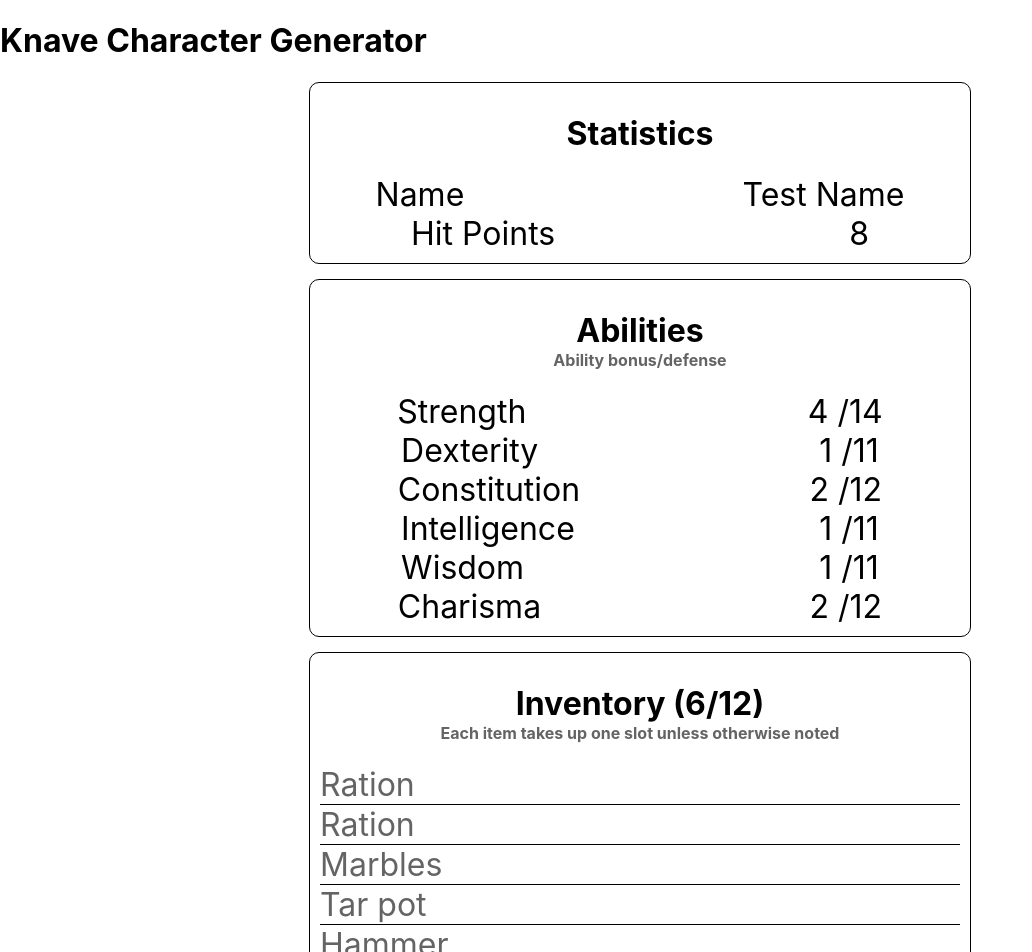
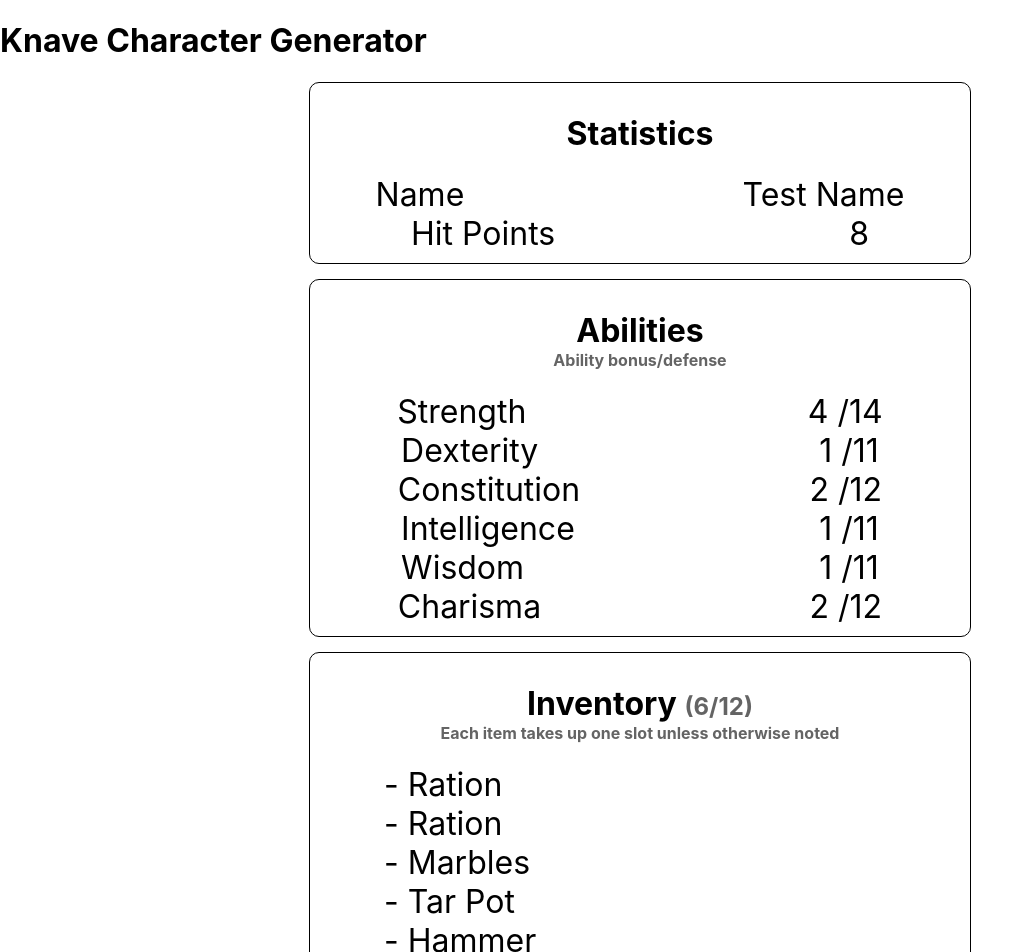
Before and after one commit to tylergreason/knave-character-generator, a React (Create React App) app: page / in a window 1280 px wide. Shown: the top 952 px of the page, without its empty margins (0-1032 px from the left). Built offline with nearby package versions, Linux system fonts and the light colour scheme.

Commit message:
Refactored InventoryCard style

```diff
--- a/src/components/AbilityCard.js
+++ b/src/components/AbilityCard.js
@@ -1,14 +1,13 @@
 import React from 'react'
 import styled from 'styled-components'
-import {listStyle, listStyle__ListItemName, listStyle__ListItemValue} from '../styling/generaStyles'
+import {ListStyle, ListItemName, ListItemValue} from '../styling/generaStyles'
 
-const AbilityCardStyling = styled.div`
-    ${listStyle()}
+const AbilityCardStyling = styled(ListStyle)`
     justify-content:space-center;
-`
+    `
 
-const AbilityTitle = styled.span `${listStyle__ListItemName()}`
-const AbilityValue = styled.span `${listStyle__ListItemValue()}`
+const AbilityTitle = styled(ListItemName)``
+const AbilityValue = styled(ListItemValue)``
 
 const AbilityCard = props => {
     return(
--- a/src/components/Inventory.js
+++ b/src/components/Inventory.js
@@ -7,7 +7,10 @@ import { ContainerStyle, HeaderStyle, SubHeader } from '../styling/generaStyles'
 const InventoryContainer = styled(ContainerStyle)``
 const InventoryHeader = styled(HeaderStyle)``
 const InventorySubText = styled(SubHeader)``
-
+const InventorySpace = styled.span`
+    font-size: 1.5rem;
+    color: rgb(100,100,100);
+    `
 
 class Inventory extends Component {
     // function to render inventory cards
@@ -24,14 +27,16 @@ class Inventory extends Component {
     usedInventorySlots = (inventory) => {
         let total = 0;
         inventory.forEach(item => total+=item.slot);
-        return total + '/' + this.props.inventorySlots;
+        return (<InventorySpace>
+            ({total}/{this.props.inventorySlots})
+        </InventorySpace>)
     }
 
     render(){
         return(
             <InventoryContainer>
                 <InventoryHeader>
-                    Inventory ({this.usedInventorySlots(this.props.inventory)})
+                    Inventory {this.usedInventorySlots(this.props.inventory)}
                     <InventorySubText>
                         Each item takes up one slot unless otherwise noted
                     </InventorySubText>
--- a/src/components/InventoryCard.js
+++ b/src/components/InventoryCard.js
@@ -1,19 +1,15 @@
 import React from 'react'
 import styled from 'styled-components'
+import {ListStyle, ListItemName, ListItemValue} from '../styling/generaStyles'
 
-const InventoryCardStyling = styled.div`
-    font-size: 2rem;
-    border-bottom: 1px solid black;
-    color: rgb(100,100,100);
-    &:hover{
-        color: rgb(0,0,0);
-        font-size: 2.2rem;
-    }
-`
+const InventoryCardStyling = styled(ListStyle)`
+    /* text-align: left;  */
+    /* justify-content: start; */
+    `
+const ItemTitle = styled(ListItemName)`
+    width: 80%;
+    `
 
-const ItemNameSpan = styled.span`
-    /* color:blue; */
-`
 const ItemQualitySpan = styled.span`
     font-size: 1.5rem;
     font-style: italic;
@@ -28,12 +24,19 @@ const renderItemData = item => {
                 itemQualities += `${i}: ${item[i]}, `
         }
     })
+    if (item.slot > 1){
+        itemQualities += `${item.slot} slots, `
+    }
     //
     itemQualities = itemQualities.substring(0, itemQualities.length-2);
     if (itemQualities.length > 1){
-        return <><ItemNameSpan>{string}</ItemNameSpan> <ItemQualitySpan>{itemQualities + ')'}</ItemQualitySpan></>;
+        return <ItemTitle> - {string}
+        <ItemQualitySpan>{itemQualities + ')'}</ItemQualitySpan>
+        </ItemTitle>
     }else{
-        return <ItemNameSpan>{string}</ItemNameSpan>
+        return <ItemTitle> - {string}
+            <ItemQualitySpan></ItemQualitySpan>
+        </ItemTitle>
     }
 }
 
--- a/src/components/StatCard.js
+++ b/src/components/StatCard.js
@@ -1,10 +1,11 @@
 import React from 'react';
 import styled from 'styled-components'
-import {listStyle, listStyle__ListItemValue, listStyle__ListItemName} from '../styling/generaStyles'
+import {ListStyle, ListItemName, ListItemValue} from '../styling/generaStyles'
 
-const StatCardStyled = styled.div`${listStyle()}`
-const StatTitle = styled.span `${listStyle__ListItemName()}`
-const StatValue = styled.span `${listStyle__ListItemValue()}`
+
+const StatCardStyled = styled(ListStyle)``
+const StatTitle = styled(ListItemName)``
+const StatValue = styled(ListItemValue)``
 
 
 const StatCard = props => {
--- a/src/styling/generaStyles.js
+++ b/src/styling/generaStyles.js
@@ -24,8 +24,7 @@ export const SubHeader = styled.div `
 
 
 // listStyle() wraps around an element that contains text, like a trait and its value, that wants the values to be on the left and right side of the element's container
-export const listStyle = () => {
-    return `
+export const ListStyle = styled.span`
     font-size: 2rem;
     // border-bottom: 1px solid black;
     /* text-align: center; */
@@ -34,17 +33,15 @@ export const listStyle = () => {
     flex-flow: row;
     justify-content: space-around;
     `
-}
 
 
-export const listStyle__ListItemName = () => {return `
+
+export const ListItemName = styled.span`
     width: 40%;
     text-align: left;
-`}
+`
 
-export const listStyle__ListItemValue = () => {
-    return `
+export const ListItemValue = styled.span`
     /* width: 20%; */
     text-align: right;
     `
-}
```
